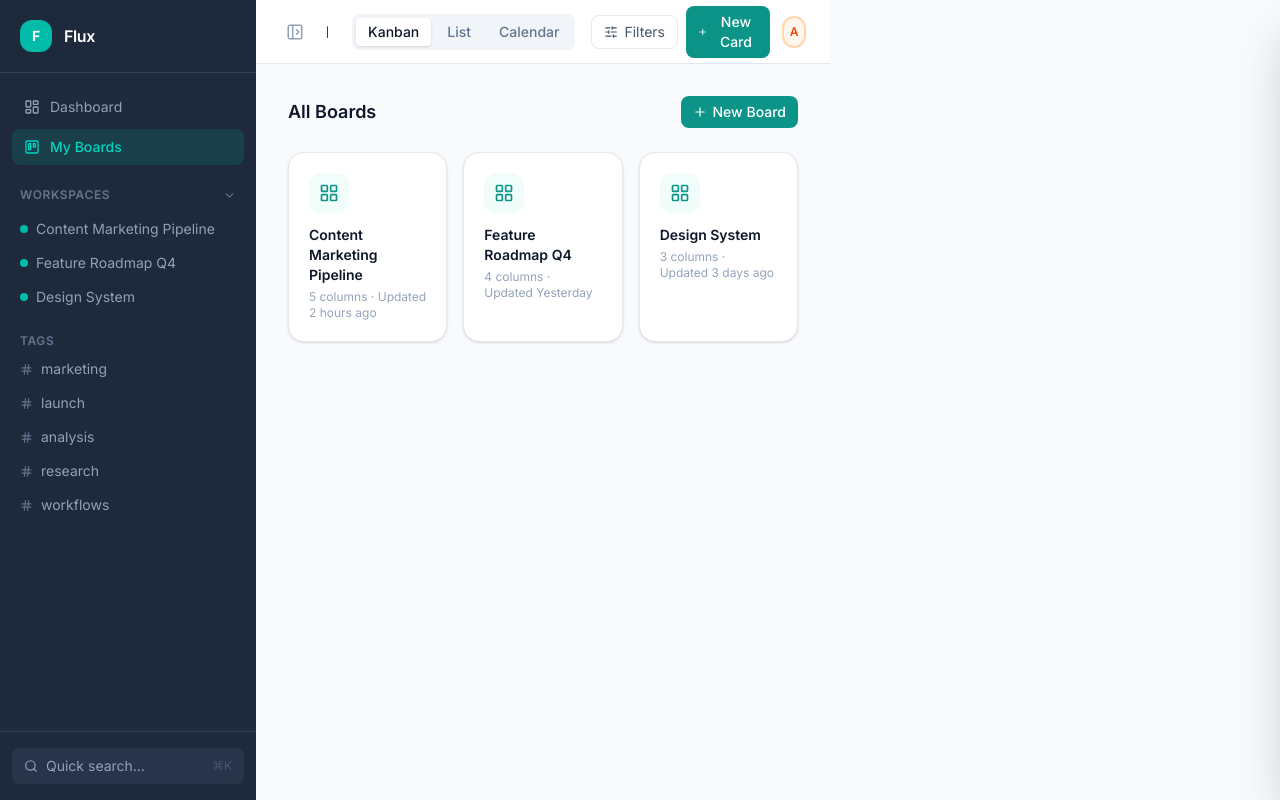
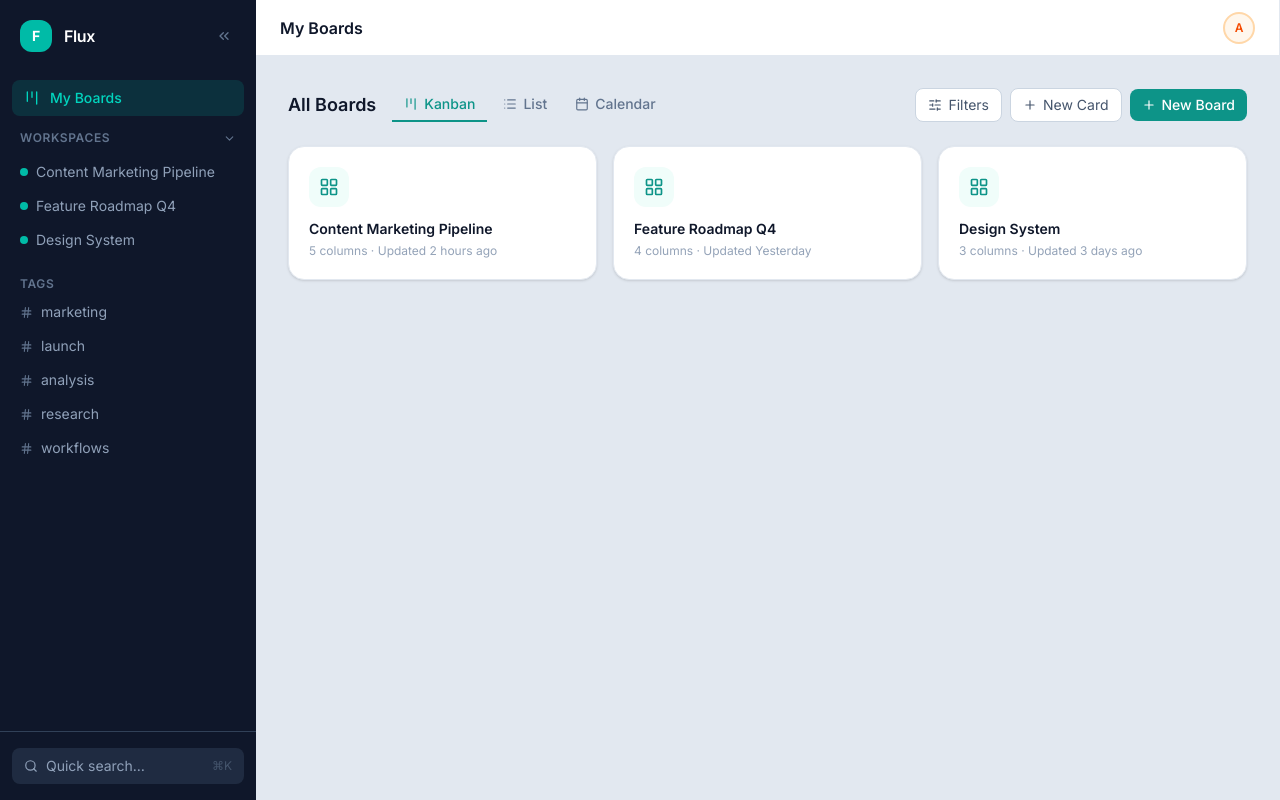
Before and after one commit to adiashishz/flux, a React app in the folder frontend/: page /boards in a window 1280 px wide. Built offline with nearby package versions, Linux system fonts and the light colour scheme; the HTML template or start-up script is replaced by a standard one.

Commit message:
UI enhancemments

```diff
--- a/frontend/src/components/layout/Sidebar.tsx
+++ b/frontend/src/components/layout/Sidebar.tsx
@@ -1,4 +1,4 @@
-import { LayoutDashboard, Trello, ChevronDown, Hash, Search, ChevronRight } from "lucide-react"
+import { Kanban, ChevronDown, Hash, Search, ChevronRight, ChevronsLeft } from "lucide-react"
 import { useState } from "react"
 import { cn } from "@/lib/utils"
 import { useUIStore } from "@/store/ui"
@@ -8,27 +8,34 @@ const MOCK_TAGS = ["marketing", "launch", "analysis", "research", "workflows"]
 
 export function Sidebar() {
   const sidebarOpen = useUIStore((s) => s.sidebarOpen)
+  const toggleSidebar = useUIStore((s) => s.toggleSidebar)
   const [workspacesOpen, setWorkspacesOpen] = useState(true)
 
   return (
     <aside
       className={cn(
-        "flex flex-col h-screen bg-[#1E293B] text-slate-300 shrink-0 transition-all duration-300 overflow-hidden",
+        "flex flex-col h-screen bg-[#0F172A] text-slate-300 shrink-0 transition-all duration-300 overflow-hidden",
         sidebarOpen ? "w-64" : "w-0"
       )}
     >
       {/* Logo */}
-      <div className="flex items-center gap-3 px-5 py-5 border-b border-slate-700">
+      <div className="flex items-center gap-3 px-5 py-5">
         <div className="w-8 h-8 rounded-lg bg-teal-500 flex items-center justify-center shrink-0">
           <span className="text-white font-bold text-sm">F</span>
         </div>
         <span className="text-white font-semibold text-base tracking-tight">Flux</span>
+        <button
+          onClick={toggleSidebar}
+          className="ml-auto p-1 rounded-md text-slate-500 hover:text-slate-300 hover:bg-slate-700/50 transition-colors"
+          title="Collapse sidebar"
+        >
+          <ChevronsLeft size={16} />
+        </button>
       </div>
 
       {/* Nav */}
-      <nav className="flex flex-col gap-1 px-3 py-4">
-        <NavItem icon={<LayoutDashboard size={16} />} label="Dashboard" />
-        <NavItem icon={<Trello size={16} />} label="My Boards" active />
+      <nav className="flex flex-col gap-1 px-3 py-2">
+        <NavItem icon={<Kanban size={16} />} label="My Boards" active />
       </nav>
 
       {/* Workspaces */}
--- a/frontend/src/components/layout/Toolbar.tsx
+++ b/frontend/src/components/layout/Toolbar.tsx
@@ -1,59 +1,28 @@
-import { SlidersHorizontal, Plus, PanelLeftOpen } from "lucide-react"
-import { useState } from "react"
-import { cn } from "@/lib/utils"
+import { ChevronsRight } from "lucide-react"
 import { useUIStore } from "@/store/ui"
 
-const VIEWS = ["Kanban", "List", "Calendar"] as const
-
 export function Toolbar({ title = "My Board" }: { title?: string }) {
+  const sidebarOpen = useUIStore((s) => s.sidebarOpen)
   const toggleSidebar = useUIStore((s) => s.toggleSidebar)
-  const [activeView, setActiveView] = useState<string>("Kanban")
 
   return (
-    <header className="flex items-center h-16 px-6 bg-white border-b border-[#E2E8F0] shrink-0 gap-4">
-      {/* Sidebar toggle */}
+    <header className="flex items-center h-14 px-6 bg-white border-b border-[#E2E8F0] shrink-0 gap-3">
+      {/* Expand button — only visible when sidebar is collapsed */}
+      {!sidebarOpen && (
         <button
           onClick={toggleSidebar}
-        className="p-1.5 rounded-md text-slate-400 hover:bg-slate-100 hover:text-slate-700 transition-colors"
+          className="p-1 rounded-md text-slate-500 hover:text-slate-700 hover:bg-slate-100 transition-colors"
+          title="Expand sidebar"
         >
-        <PanelLeftOpen size={18} />
+          <ChevronsRight size={16} />
         </button>
+      )}
 
-      {/* Board title */}
-      <h1 className="text-base font-semibold text-[#0F172A] mr-2 truncate">{title}</h1>
+      <h1 className="text-base font-semibold text-[#0F172A] truncate">{title}</h1>
 
-      {/* View tabs */}
-      <div className="flex items-center gap-1 bg-slate-100 rounded-md p-1">
-        {VIEWS.map((view) => (
-          <button
-            key={view}
-            onClick={() => setActiveView(view)}
-            className={cn(
-              "px-3 py-1 rounded text-sm font-medium transition-colors",
-              activeView === view
-                ? "bg-white text-[#0F172A] shadow-sm"
-                : "text-slate-500 hover:text-slate-700"
-            )}
-          >
-            {view}
-          </button>
-        ))}
-      </div>
-
-      {/* Right actions */}
-      <div className="flex items-center gap-2 ml-auto">
-        <button className="flex items-center gap-1.5 px-3 py-1.5 rounded-md border border-[#E2E8F0] text-sm text-slate-600 hover:bg-slate-50 transition-colors">
-          <SlidersHorizontal size={14} />
-          Filters
-        </button>
-        <button className="flex items-center gap-1.5 px-3 py-1.5 rounded-md bg-[#0D9488] text-white text-sm font-medium hover:bg-[#0F766E] transition-colors">
-          <Plus size={14} />
-          New Card
-        </button>
       {/* Avatar */}
-        <div className="w-8 h-8 rounded-full bg-orange-50 border-2 border-orange-200 flex items-center justify-center ml-1">
+      <div className="ml-auto w-8 h-8 rounded-full bg-orange-50 border-2 border-orange-200 flex items-center justify-center">
         <span className="text-xs font-semibold text-orange-600">A</span>
-        </div>
       </div>
     </header>
   )
--- a/frontend/src/features/board/BoardList.tsx
+++ b/frontend/src/features/board/BoardList.tsx
@@ -1,8 +1,9 @@
 import { useState } from "react"
 import { useNavigate } from "react-router-dom"
-import { Plus, LayoutGrid } from "lucide-react"
+import { Plus, LayoutGrid, SlidersHorizontal, Kanban, List, Calendar } from "lucide-react"
 import { Toolbar } from "@/components/layout/Toolbar"
 import { CreateBoardDialog } from "./components/CreateBoardDialog"
+import { cn } from "@/lib/utils"
 
 const MOCK_BOARDS = [
   { id: "1", title: "Content Marketing Pipeline", column_count: 5, updated_at: "2 hours ago" },
@@ -10,16 +11,54 @@ const MOCK_BOARDS = [
   { id: "3", title: "Design System", column_count: 3, updated_at: "3 days ago" },
 ]
 
+const VIEWS = [
+  { label: "Kanban", icon: Kanban },
+  { label: "List", icon: List },
+  { label: "Calendar", icon: Calendar },
+] as const
+
 export function BoardList() {
   const navigate = useNavigate()
   const [dialogOpen, setDialogOpen] = useState(false)
+  const [activeView, setActiveView] = useState<string>("Kanban")
 
   return (
-    <div className="flex flex-col h-full">
+    <div className="flex flex-col h-full bg-[#E2E8F0]">
       <Toolbar title="My Boards" />
       <div className="flex-1 overflow-y-auto p-8">
         <div className="flex items-center justify-between mb-6">
+          {/* Left: title + view tabs */}
+          <div className="flex items-center gap-4">
             <h2 className="text-lg font-semibold text-[#0F172A]">All Boards</h2>
+            <div className="flex items-center gap-1">
+              {VIEWS.map(({ label, icon: Icon }) => (
+                <button
+                  key={label}
+                  onClick={() => setActiveView(label)}
+                  className={cn(
+                    "flex items-center gap-1.5 px-3 py-1.5 text-sm font-medium border-b-2 transition-colors",
+                    activeView === label
+                      ? "border-[#0D9488] text-[#0D9488]"
+                      : "border-transparent text-slate-500 hover:text-slate-700"
+                  )}
+                >
+                  <Icon size={14} />
+                  {label}
+                </button>
+              ))}
+            </div>
+          </div>
+
+          {/* Right: filters + new card + new board */}
+          <div className="flex items-center gap-2">
+            <button className="flex items-center gap-1.5 px-3 py-1.5 rounded-md border border-[#CBD5E1] bg-white text-sm text-slate-600 hover:bg-slate-50 transition-colors">
+              <SlidersHorizontal size={14} />
+              Filters
+            </button>
+            <button className="flex items-center gap-1.5 px-3 py-1.5 rounded-md border border-[#CBD5E1] bg-white text-sm text-slate-600 hover:bg-slate-50 transition-colors">
+              <Plus size={14} />
+              New Card
+            </button>
             <button
               onClick={() => setDialogOpen(true)}
               className="flex items-center gap-1.5 px-3 py-1.5 rounded-md bg-[#0D9488] text-white text-sm font-medium hover:bg-[#0F766E] transition-colors"
@@ -27,6 +66,7 @@ export function BoardList() {
               <Plus size={14} />
               New Board
             </button>
+          </div>
         </div>
 
         <div className="grid grid-cols-3 gap-4">
--- a/frontend/src/features/editor/EditorPanel.tsx
+++ b/frontend/src/features/editor/EditorPanel.tsx
@@ -32,8 +32,8 @@ export function EditorPanel() {
   return (
     <aside
       className={cn(
-        "w-[450px] h-screen bg-white border-l border-[#E2E8F0] shadow-2xl flex flex-col shrink-0 transition-transform duration-300",
-        open ? "translate-x-0" : "translate-x-full"
+        "h-screen bg-white border-l border-[#E2E8F0] shadow-2xl flex flex-col shrink-0 transition-all duration-300 overflow-hidden",
+        open ? "w-[450px]" : "w-0"
       )}
     >
       {/* Top bar */}
```
Lines whose indentation alone changed are shown as unchanged.
